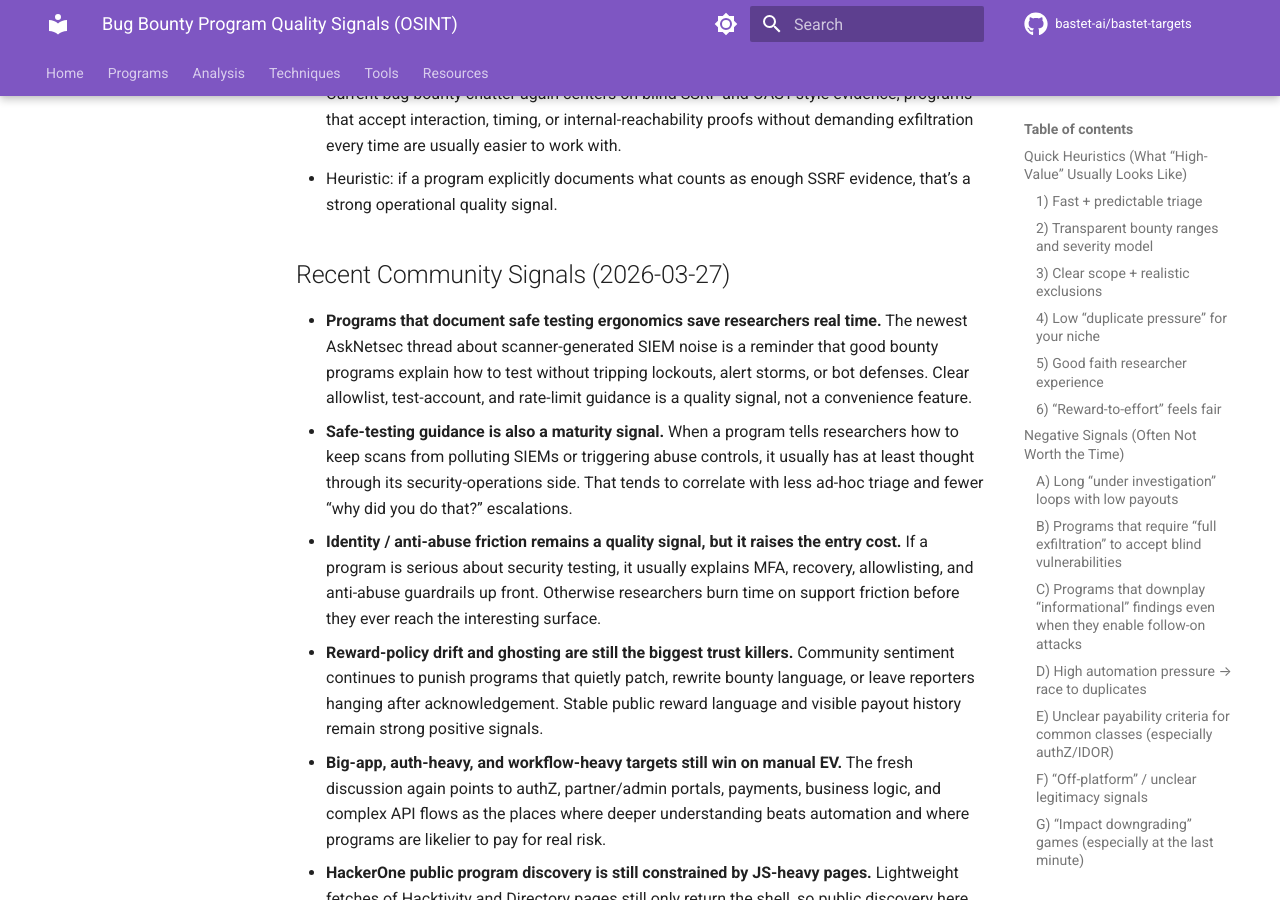
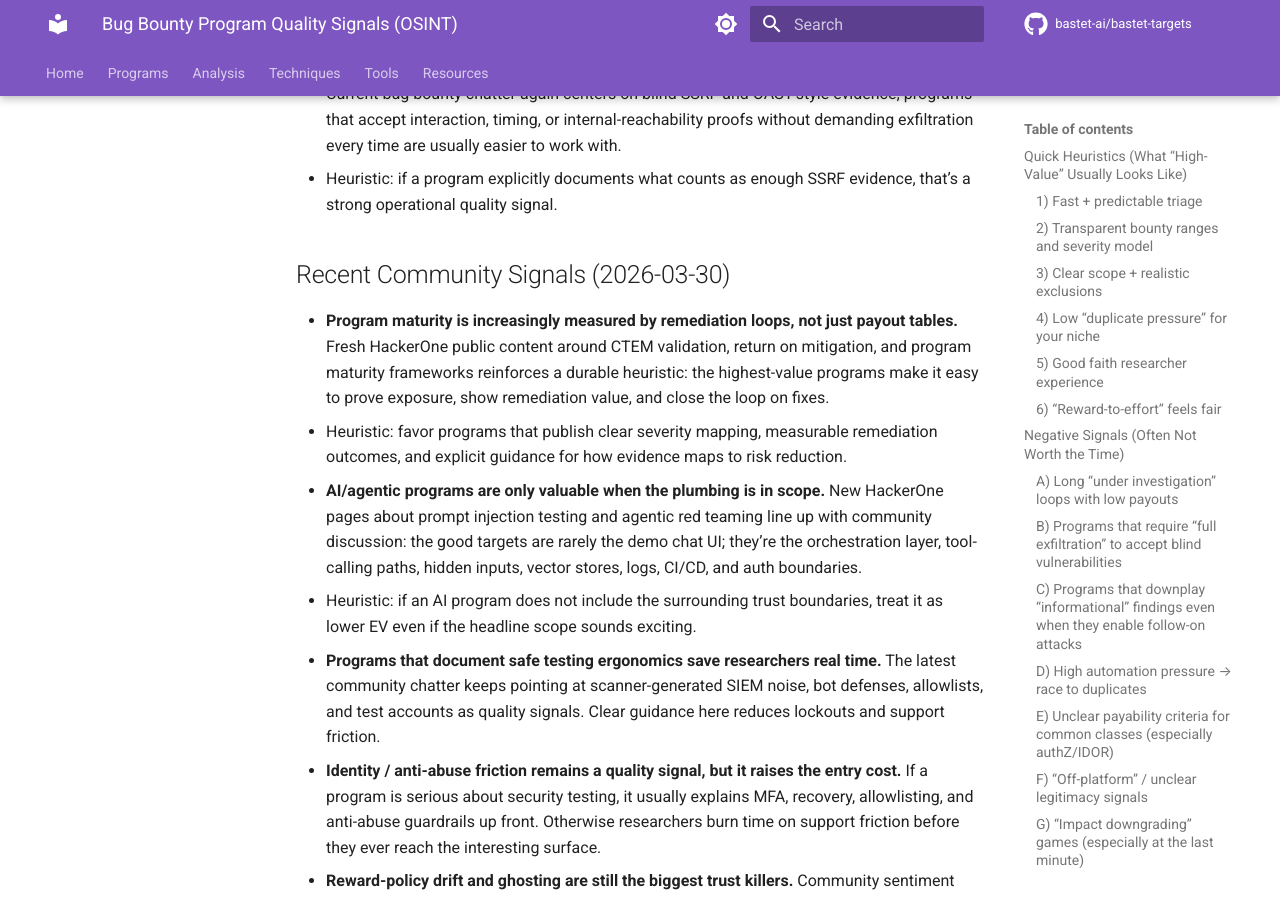
Before and after one commit to bastet-ai/bastet-targets, an MkDocs documentation site: the page built from docs/programs/program-quality-signals.md, in a window 1280 px wide and 900 px high, scrolled down 13787 px. Built offline with MkDocs 1.6.1 and Material for MkDocs 9.7.7, drawn with Linux system fonts in a browser that asks for light colours; comment, search, counter and statistics services are not loaded.

Commit message:
docs: refresh program quality signals

```diff
--- a/docs/programs/program-quality-signals.md
+++ b/docs/programs/program-quality-signals.md
@@ -284,10 +284,15 @@ These are **examples** from recent public discussion that reinforce (or nuance)
 - **Blind-impact discussions still separate high-quality programs from low-quality ones.** Current bug bounty chatter again centers on blind SSRF and OAST-style evidence; programs that accept interaction, timing, or internal-reachability proofs without demanding exfiltration every time are usually easier to work with.
   - Heuristic: if a program explicitly documents what counts as enough SSRF evidence, that’s a strong operational quality signal.
 
-## Recent Community Signals (2026-03-27)
+## Recent Community Signals (2026-03-30)
 
-- **Programs that document safe testing ergonomics save researchers real time.** The newest AskNetsec thread about scanner-generated SIEM noise is a reminder that good bounty programs explain how to test without tripping lockouts, alert storms, or bot defenses. Clear allowlist, test-account, and rate-limit guidance is a quality signal, not a convenience feature.
-- **Safe-testing guidance is also a maturity signal.** When a program tells researchers how to keep scans from polluting SIEMs or triggering abuse controls, it usually has at least thought through its security-operations side. That tends to correlate with less ad-hoc triage and fewer “why did you do that?” escalations.
+- **Program maturity is increasingly measured by remediation loops, not just payout tables.** Fresh HackerOne public content around CTEM validation, return on mitigation, and program maturity frameworks reinforces a durable heuristic: the highest-value programs make it easy to prove exposure, show remediation value, and close the loop on fixes.
+  - Heuristic: favor programs that publish clear severity mapping, measurable remediation outcomes, and explicit guidance for how evidence maps to risk reduction.
+
+- **AI/agentic programs are only valuable when the plumbing is in scope.** New HackerOne pages about prompt injection testing and agentic red teaming line up with community discussion: the good targets are rarely the demo chat UI; they’re the orchestration layer, tool-calling paths, hidden inputs, vector stores, logs, CI/CD, and auth boundaries.
+  - Heuristic: if an AI program does not include the surrounding trust boundaries, treat it as lower EV even if the headline scope sounds exciting.
+
+- **Programs that document safe testing ergonomics save researchers real time.** The latest community chatter keeps pointing at scanner-generated SIEM noise, bot defenses, allowlists, and test accounts as quality signals. Clear guidance here reduces lockouts and support friction.
 
 - **Identity / anti-abuse friction remains a quality signal, but it raises the entry cost.** If a program is serious about security testing, it usually explains MFA, recovery, allowlisting, and anti-abuse guardrails up front. Otherwise researchers burn time on support friction before they ever reach the interesting surface.
 
```
